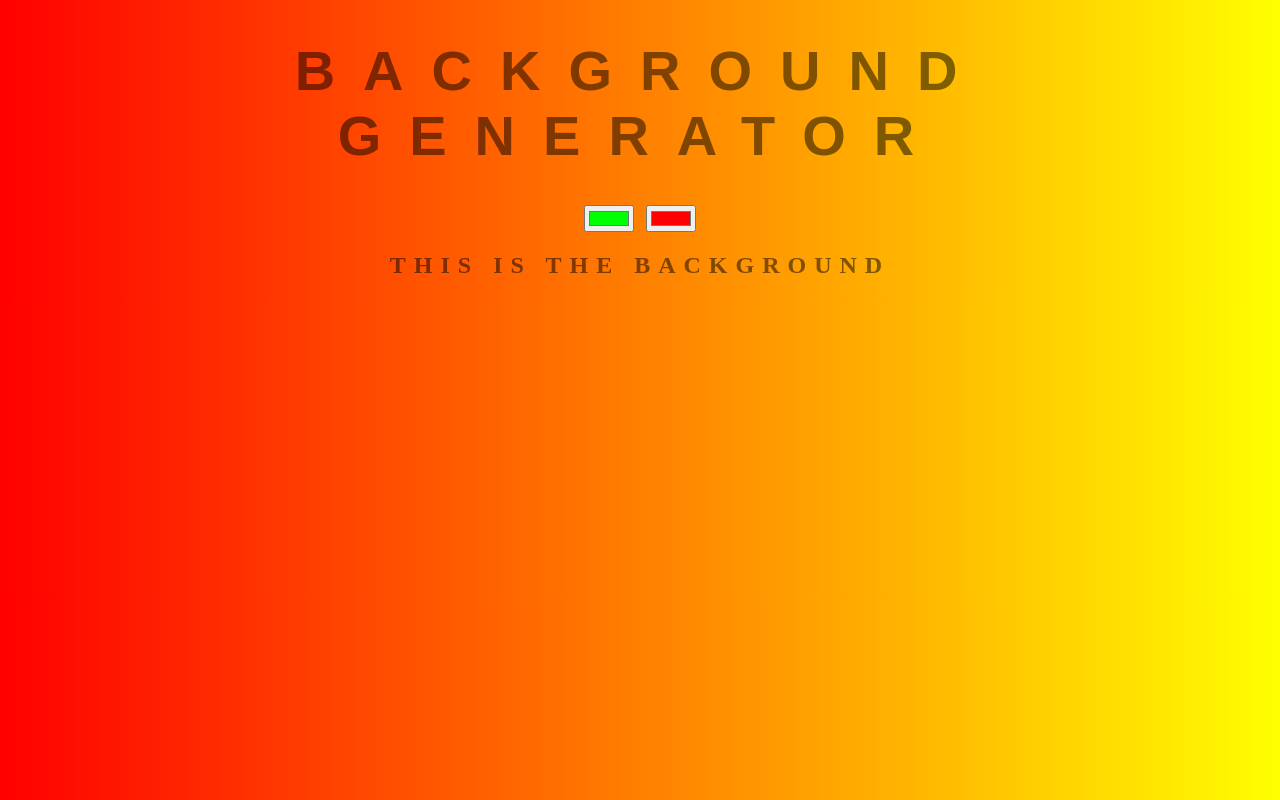
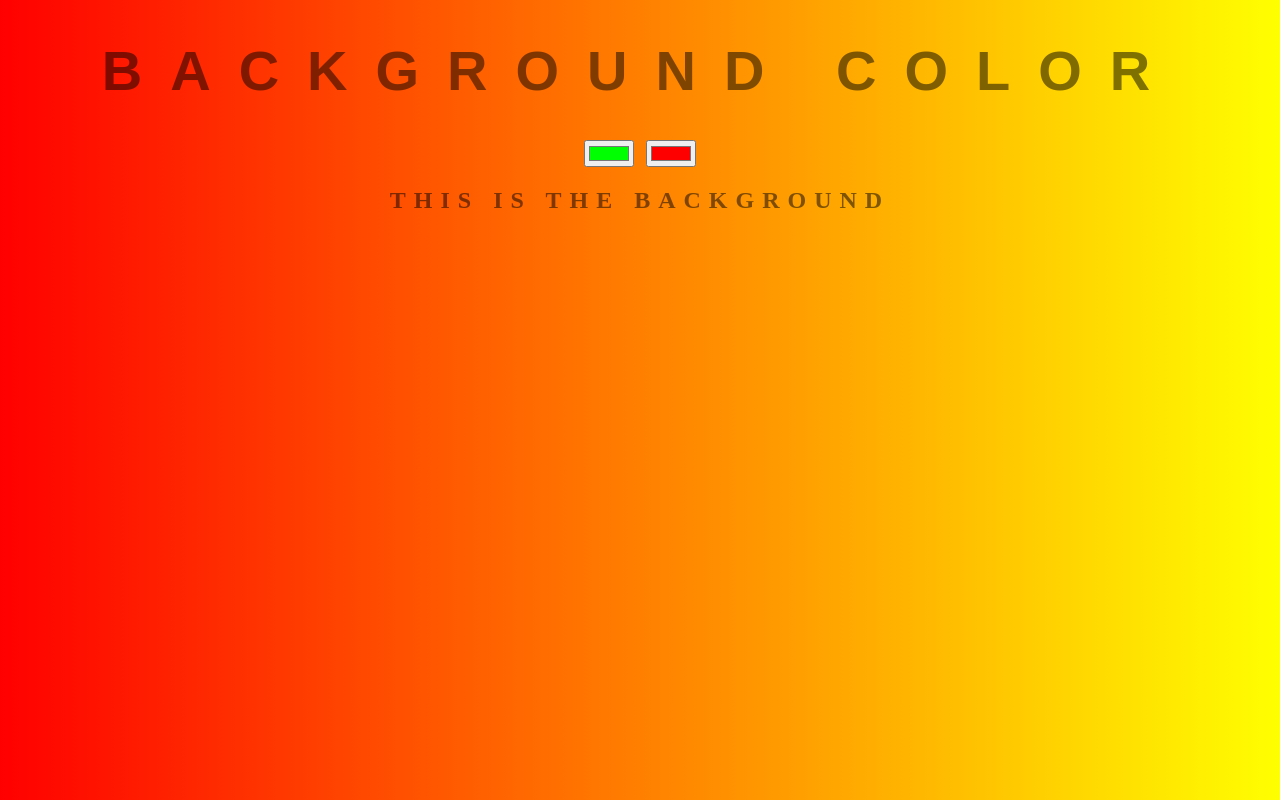
Before and after one commit to mojitaro/background-generator, a plain HTML site: page index.html in a window 1280 px wide. Drawn offline with Linux system fonts and the light colour scheme.

Commit message:
reverting back to old title

```diff
--- a/index.html
+++ b/index.html
@@ -5,7 +5,7 @@
 	<link rel="stylesheet" type="text/css" href="style.css">
 </head>
 <body id="gradient">
-	<h1>Background Generator</h1>
+	<h1>Background Color</h1>
 	<input class="color1" type="color" name="color1" value="#00ff00">
 	<input class="color2" type="color" name="color2" value="#ff0000">
 	<h2>This is the background</h2>
```
